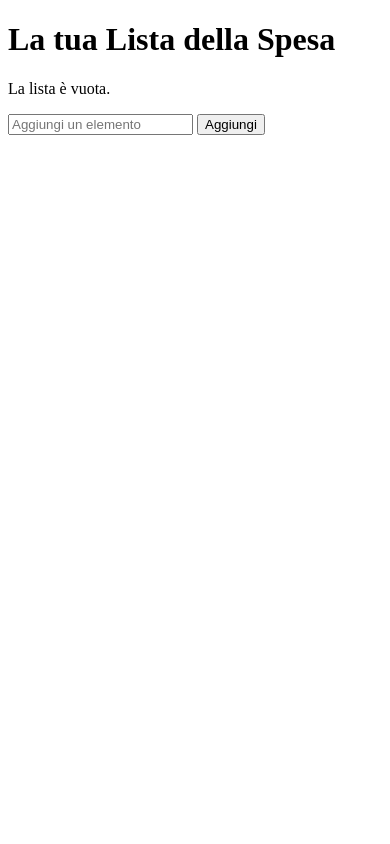
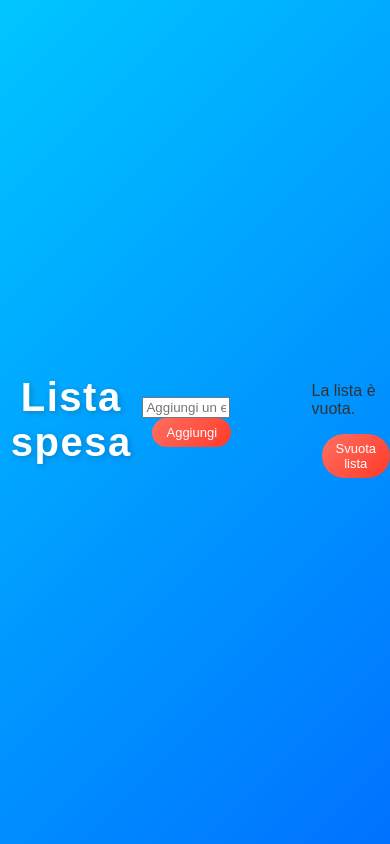
Before and after one commit to ManciniDavide/ProgettoFlask, a Flask app: page / in a window 390 px wide. Run offline with Flask 3, Linux system fonts and the light colour scheme.

Commit message:
finito app.py e aggiunto css

```diff
--- a/app.py
+++ b/app.py
@@ -1,32 +1,49 @@
 from flask import Flask, render_template, request, redirect, url_for
+from flask_sqlalchemy import SQLAlchemy
+from models import ListaSpesa, db
 
-
-#inizializza l'app Flask
 app = Flask(__name__)
 lista_spesa = []
 
+#configurazione db
+app.config['SQLALCHEMY_DATABASE_URI'] = 'sqlite:///lista_spesa.db'
+app.config['SQLALCHEMY_TRACK_MODIFICATIONS'] = False
+
+#inizializza SQLAlchemy
+db.init_app(app)
+
+#crea il database se non esiste
+with app.app_context():
+    db.create_all()
+
+#rotta principale
 @app.route('/')
 def home():
-    return render_template('index.html', lista = lista_spesa)
+    lista_spesa = ListaSpesa.query.all()
+    return render_template('index.html', lista_spesa = lista_spesa)
 
 @app.route('/aggiungi', methods=['POST'])
 def aggiungi():
     elemento = request.form['elemento']
     if elemento:
-        lista_spesa.append(elemento)
+        nuovo_elemento = ListaSpesa(elemento=elemento)
+        db.session.add(nuovo_elemento)
+        db.session.commit()
     return redirect(url_for('home'))
 
 @app.route('/rimuovi/<int:indice>', methods=['POST'])
 def rimuovi(indice):
-    if 0 <= indice < len(lista_spesa):
-        lista_spesa.pop(indice)
+    elemento = ListaSpesa.query.get_or_404(indice)
+    db.session.delete(elemento)
+    db.session.commit()
     return redirect(url_for('home'))
 
 @app.route('/svuota', methods=['POST'])
-def svuota_lista():
-    lista_spesa.clear()  # Svuota la lista
+def svuota():
+    ListaSpesa.query.delete()
+    db.session.commit()
     return redirect(url_for('home'))
 
 #avvio dell'app Flask
 if __name__ == '__main__':
-    app.run(debug=True)
+    app.run(debug=True,port= 5001)
--- a/templates/index.html
+++ b/templates/index.html
@@ -1,32 +1,172 @@
 <!DOCTYPE html>
-<html>
+<html lang="it">
 <head>
     <meta charset="UTF-8">
     <meta name="viewport" content="width=device-width, initial-scale=1.0">
     <title>Lista della Spesa</title>
+    <style>
+        body {
+            font-family: 'Poppins', sans-serif;
+            background: linear-gradient(135deg, #00c6ff, #0072ff);
+            margin: 0;
+            padding: 0;
+            display: flex;
+            justify-content: center;
+            align-items: center;
+            min-height: 100vh;
+            color: #333;
+        }
+
+        h1 {
+            text-align: center;
+            color: #ffffff;
+            font-size: 2.5rem;
+            margin-bottom: 30px;
+            letter-spacing: 1.5px;
+            text-shadow: 2px 2px 6px rgba(0, 0, 0, 0.2);
+        }
+
+        .container {
+            max-width: 600px;
+            width: 100%;
+            background: #ffffff;
+            padding: 40px;
+            border-radius: 12px;
+            box-shadow: 0 8px 16px rgba(0, 0, 0, 0.2);
+            overflow: hidden;
+            opacity: 0;
+            animation: fadeInUp 0.6s ease-out forwards;
+        }
+
+        @keyframes fadeInUp {
+            0% {
+                opacity: 0;
+                transform: translateY(20px);
+            }
+            100% {
+                opacity: 1;
+                transform: translateY(0);
+            }
+        }
+
+        ul {
+            list-style: none;
+            padding: 0;
+            margin-top: 20px;
+        }
+
+        li {
+            display: flex;
+            justify-content: space-between;
+            align-items: center;
+            background-color: #f9f9f9;
+            margin-bottom: 12px;
+            padding: 15px;
+            border-radius: 8px;
+            box-shadow: 0 2px 6px rgba(0, 0, 0, 0.1);
+            transition: transform 0.3s ease, box-shadow 0.3s ease;
+        }
+
+        li:hover {
+            transform: translateY(-5px);
+            box-shadow: 0 6px 12px rgba(0, 0, 0, 0.15);
+        }
+
+        li span {
+            font-size: 16px;
+            color: #333;
+            font-weight: 500;
+            flex-grow: 1; /* Questo garantisce che il testo occupi tutto lo spazio disponibile */
+        }
+
+        button {
+            background: linear-gradient(135deg, #ff6f61, #ff3a29);
+            color: white;
+            border: none;
+            padding: 8px 16px;
+            font-size: 14px;
+            border-radius: 25px;
+            cursor: pointer;
+            transition: background 0.3s ease, transform 0.3s ease;
+            margin-left: 10px; /* Spazio tra il testo e il bottone */
+        }
+
+        button:hover {
+            background: linear-gradient(135deg, #ff3a29, #ff6f61);
+            transform: scale(1.05);
+        }
+
+        button:focus {
+            outline: none;
+        }
+
+        .form-group {
+            display: flex;
+            justify-content: space-between;
+            margin-top: 20px;
+            align-items: center; /* Assicurati che gli input e i bottoni siano allineati */
+        }
+
+        .empty-message {
+            text-align: center;
+            color: #888;
+            font-style: italic;
+            font-size: 1.1rem;
+        }
+
+        #clear-list-btn {
+            background: #FF3A29;
+            color: white;
+        }
+
+        #clear-list-btn:hover {
+            background: #e5301a;
+        }
+
+        /* Media Queries per dispositivi mobili */
+        @media (max-width: 600px) {
+            .container {
+                padding: 20px;
+            }
+
+            input[type="text"] {
+                width: calc(100% - 90px);
+            }
+
+            button {
+                font-size: 13px;
+                padding: 7px 14px;
+            }
+        }
+    </style>
+
+
+
 </head>
 <body>
-    <h1>La tua Lista della Spesa</h1>
-    {% if lista %}
-    <ul>
-        {% for elemento in lista %}
-        <li>
-            {{ elemento }}
-            <form action="/rimuovi/{{ loop.index0 }}" method="post" style="display:inline;">
-                <button type="submit">Rimuovi</button>
-            </form>
-        </li>
-        {% endfor %}
-    </ul>
-    <form action="/svuota" method="post">
-        <button type="submit" style="margin-top: 10px;">Svuota la lista</button>
-    </form>
-    {% else %}
-    <p>La lista è vuota.</p>
-    {% endif %}
+    <h1>Lista spesa</h1>
     <form action="/aggiungi" method="post">
         <input type="text" name="elemento" placeholder="Aggiungi un elemento" required>
         <button type="submit">Aggiungi</button>
     </form>
+    <br>
+    <div id = "cosa">
+        {% if lista_spesa %}
+        <ul>
+            {% for elemento in lista_spesa %}
+            <li>
+                {{ elemento.elemento }}
+                <form action="/rimuovi/{{ elemento.id }}" method="post" style="display:inline;">
+                <button type="submit">Rimuovi</button></form>
+            </li>
+            {% endfor %}
+        {% else %}
+            <p>La lista è vuota.</p>
+        {% endif %}
+        </ul>
+        <form action="/svuota" method="post" style="display:inline;">
+            <button type="submit">Svuota lista</button>
+        </form>
+    </div>
+    <br>
 </body>
-</html>
```
Also changed, not shown: models.py (added, +7 -0 lines), templates/main.py (deleted, +0 -44 lines), instance/lista_spesa.db (added).
